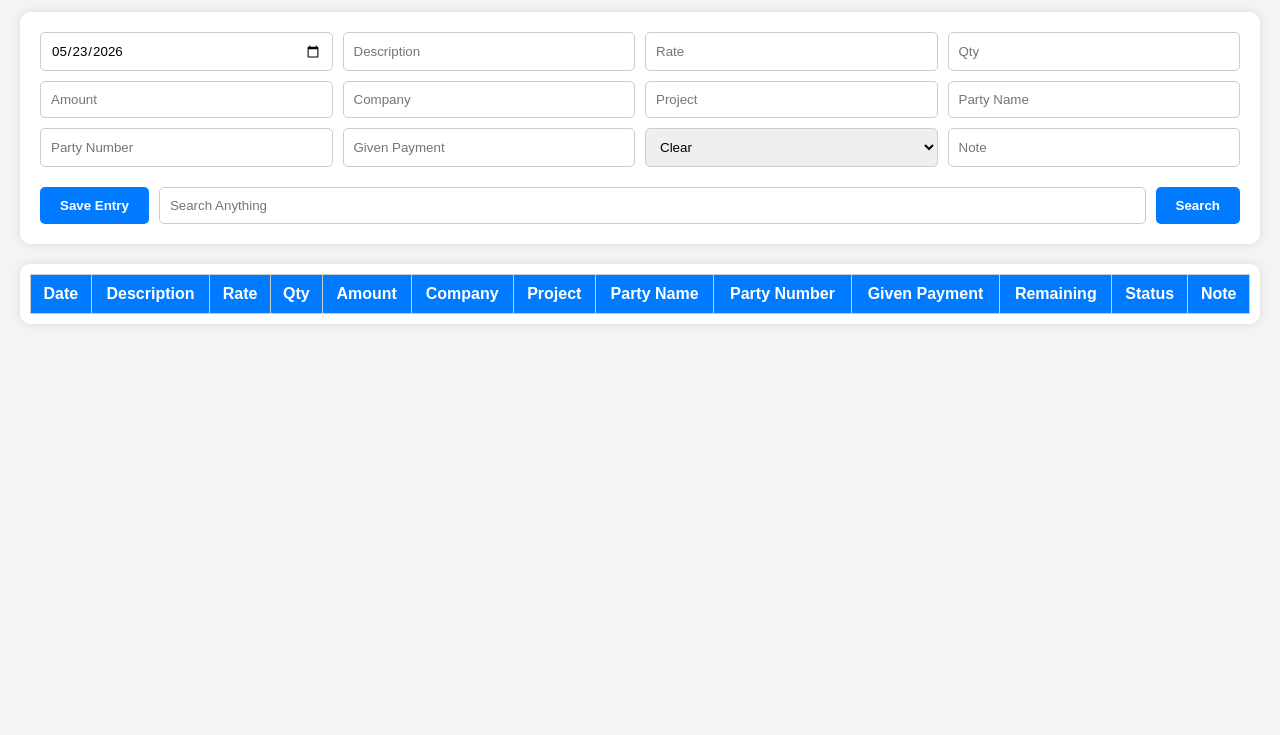
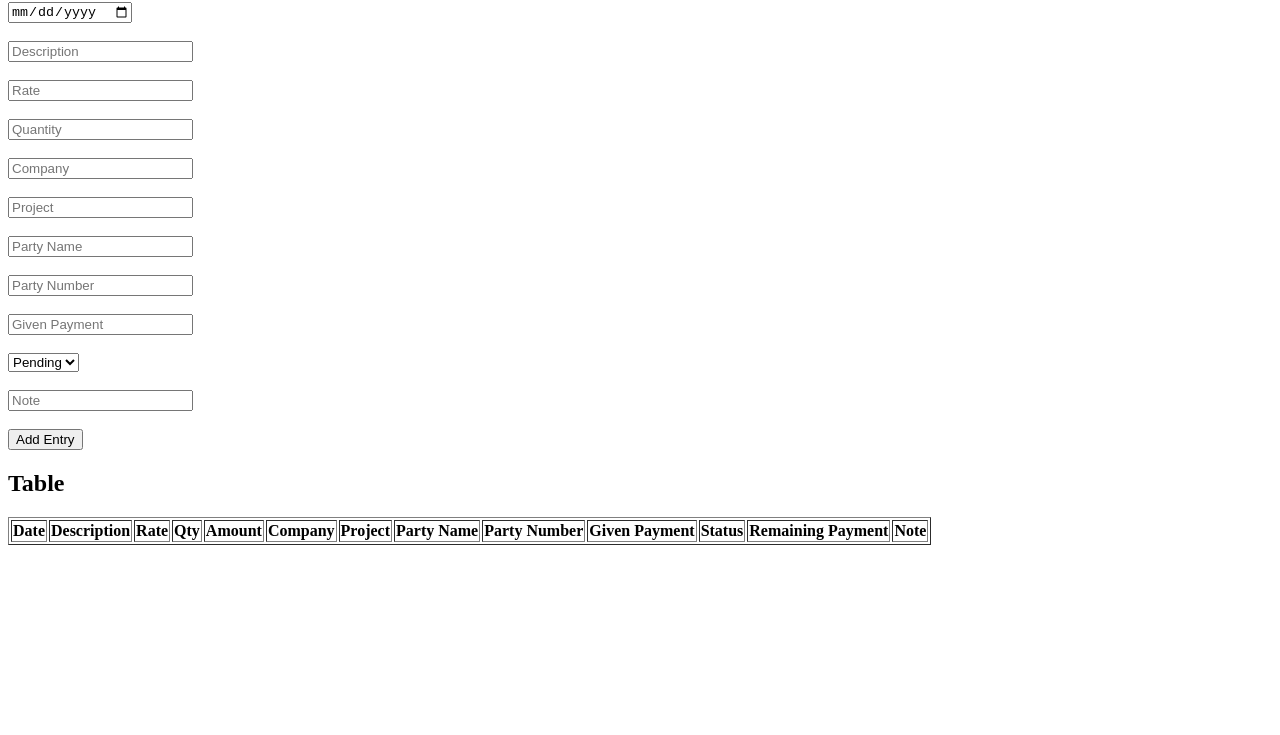
Before and after one commit to affansoftware706-create/data-entry-app, a website: page index.html in a window 1280 px wide. Shown: the part 65-800 px from the top of the page. Drawn offline with Linux system fonts and the light colour scheme.

Commit message:
fix frontend show

```diff
--- a/index.html
+++ b/index.html
@@ -1,145 +1,103 @@
 <!DOCTYPE html>
-<html lang="en">
+<html>
 <head>
-<meta charset="UTF-8">
-<meta name="viewport" content="width=device-width, initial-scale=1.0">
-<title>Data Entry Software</title>
-
-<style>
-*{margin:0;padding:0;box-sizing:border-box;font-family:Arial;}
-body{background:#f4f4f4;padding:20px;}
-h1{text-align:center;margin-bottom:20px;color:#222;}
-.form-box{background:white;padding:20px;border-radius:10px;box-shadow:0 0 10px rgba(0,0,0,0.1);margin-bottom:20px;}
-.grid{display:grid;grid-template-columns:repeat(4,1fr);gap:10px;}
-input,select{width:100%;padding:10px;border:1px solid #ccc;border-radius:5px;}
-.button-group{margin-top:20px;display:flex;gap:10px;flex-wrap:wrap;}
-button{background:#007bff;color:white;border:none;padding:10px 20px;border-radius:5px;cursor:pointer;font-weight:bold;}
-button:hover{background:#0056b3;}
-.search-box{flex:1;}
-.table-container{overflow-x:auto;background:white;padding:10px;border-radius:10px;box-shadow:0 0 10px rgba(0,0,0,0.1);}
-table{width:100%;border-collapse:collapse;}
-table th{background:#007bff;color:white;padding:10px;border:1px solid #ccc;}
-table td{border:1px solid #ccc;padding:8px;text-align:center;}
-.filter-input{width:100%;padding:5px;border:none;outline:none;}
-@media(max-width:900px){.grid{grid-template-columns:repeat(2,1fr);}}
-</style>
+  <title>Data Entry App</title>
 </head>
-
 <body>
 
-<h1>Data Entry Software</h1>
+<h2>Data Entry Form</h2>
 
-<div class="form-box">
-<div class="grid">
+<input type="date" id="date"><br><br>
+<input type="text" id="description" placeholder="Description"><br><br>
+<input type="number" id="rate" placeholder="Rate"><br><br>
+<input type="number" id="qty" placeholder="Quantity"><br><br>
 
-<input type="date" id="date">
-<input type="text" id="description" placeholder="Description">
-<input type="number" id="rate" placeholder="Rate">
-<input type="number" id="qty" placeholder="Qty">
-<input type="number" id="amount" placeholder="Amount">
-<input type="text" id="company" placeholder="Company">
-<input type="text" id="project" placeholder="Project">
-<input type="text" id="partyName" placeholder="Party Name">
-<input type="text" id="partyNumber" placeholder="Party Number">
-<input type="number" id="givenPayment" placeholder="Given Payment">
+<input type="text" id="company" placeholder="Company"><br><br>
+<input type="text" id="project" placeholder="Project"><br><br>
+<input type="text" id="partyName" placeholder="Party Name"><br><br>
+<input type="text" id="partyNumber" placeholder="Party Number"><br><br>
+
+<input type="number" id="givenPayment" placeholder="Given Payment"><br><br>
 
 <select id="status">
-<option value="Clear">Clear</option>
-<option value="Pending">Pending</option>
-</select>
+  <option value="pending">Pending</option>
+  <option value="clear">Clear</option>
+</select><br><br>
 
-<input type="text" id="note" placeholder="Note">
+<input type="text" id="note" placeholder="Note"><br><br>
 
-</div>
+<button onclick="addData()">Add Entry</button>
 
-<div class="button-group">
-<button onclick="addData()">Save Entry</button>
-<input type="text" id="searchInput" class="search-box" placeholder="Search Anything">
-<button onclick="searchTable()">Search</button>
-</div>
-</div>
+<h2>Table</h2>
 
-<div class="table-container">
-<table>
-<thead>
-<tr>
-<th>Date</th><th>Description</th><th>Rate</th><th>Qty</th><th>Amount</th>
-<th>Company</th><th>Project</th><th>Party Name</th><th>Party Number</th>
-<th>Given Payment</th><th>Remaining</th><th>Status</th><th>Note</th>
-</tr>
-</thead>
-<tbody id="tableBody"></tbody>
+<table border="1">
+  <thead>
+    <tr>
+      <th>Date</th>
+      <th>Description</th>
+      <th>Rate</th>
+      <th>Qty</th>
+      <th>Amount</th>
+      <th>Company</th>
+      <th>Project</th>
+      <th>Party Name</th>
+      <th>Party Number</th>
+      <th>Given Payment</th>
+      <th>Status</th>
+      <th>Remaining Payment</th>
+      <th>Note</th>
+    </tr>
+  </thead>
+  <tbody id="tableBody"></tbody>
 </table>
-</div>
 
 <script>
 
-// AUTO DATE
-window.onload = function(){
-    let today = new Date().toISOString().split('T')[0];
-    document.getElementById("date").value = today;
+function addData() {
+  let date = document.getElementById("date").value;
+  let description = document.getElementById("description").value;
+  let rate = document.getElementById("rate").value;
+  let qty = document.getElementById("qty").value;
+
+  let amount = rate * qty;
+
+  let company = document.getElementById("company").value;
+  let project = document.getElementById("project").value;
+  let partyName = document.getElementById("partyName").value;
+  let partyNumber = document.getElementById("partyNumber").value;
+
+  let givenPayment = document.getElementById("givenPayment").value;
+
+  let status = document.getElementById("status").value;
+  let note = document.getElementById("note").value;
+
+  let remaining = amount - givenPayment;
+
+  let row = `
+    <tr>
+      <td>${date}</td>
+      <td>${description}</td>
+      <td>${rate}</td>
+      <td>${qty}</td>
+      <td>${amount}</td>
+      <td>${company}</td>
+      <td>${project}</td>
+      <td>${partyName}</td>
+      <td>${partyNumber}</td>
+      <td>${givenPayment}</td>
+      <td>${status}</td>
+      <td>${remaining}</td>
+      <td>${note}</td>
+    </tr>
+  `;
+
+  document.getElementById("tableBody").innerHTML += row;
+
+  clearForm();
 }
 
-// 🔥 SAVE DATA (API + TABLE)
-async function addData(){
-
-    let data = {
-        date: date.value,
-        description: description.value,
-        rate: rate.value,
-        qty: qty.value,
-        amount: amount.value || 0,
-        company: company.value,
-        project: project.value,
-        partyName: partyName.value,
-        partyNumber: partyNumber.value,
-        givenPayment: givenPayment.value || 0,
-        status: status.value,
-        note: note.value
-    };
-
-    data.remainingPayment = data.amount - data.givenPayment;
-
-    // 👉 API CALL
-    await fetch("https://data-entry-app-production.up.railway.app/add-user", {
-        method:"POST",
-        headers:{"Content-Type":"application/json"},
-        body:JSON.stringify(data)
-    });
-
-    // 👉 TABLE ADD
-    document.getElementById("tableBody").innerHTML += `
-    <tr>
-    <td>${data.date}</td>
-    <td>${data.description}</td>
-    <td>${data.rate}</td>
-    <td>${data.qty}</td>
-    <td>${data.amount}</td>
-    <td>${data.company}</td>
-    <td>${data.project}</td>
-    <td>${data.partyName}</td>
-    <td>${data.partyNumber}</td>
-    <td>${data.givenPayment}</td>
-    <td>${data.remainingPayment}</td>
-    <td>${data.status}</td>
-    <td>${data.note}</td>
-    </tr>`;
-
-    clearForm();
-    alert("Saved to Database ✅");
-}
-
-// CLEAR
-function clearForm(){
-    document.querySelectorAll(".grid input").forEach(i=>i.value="");
-}
-
-// SEARCH
-function searchTable(){
-    let input = searchInput.value.toLowerCase();
-    document.querySelectorAll("#tableBody tr").forEach(row=>{
-        row.style.display = row.innerText.toLowerCase().includes(input) ? "" : "none";
-    });
+function clearForm() {
+  document.querySelectorAll("input").forEach(i => i.value = "");
 }
 
 </script>
```
Also changed, not shown: server.js (+8 -45 lines).
